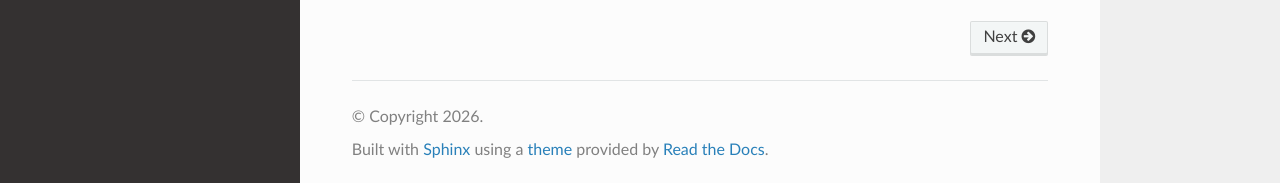
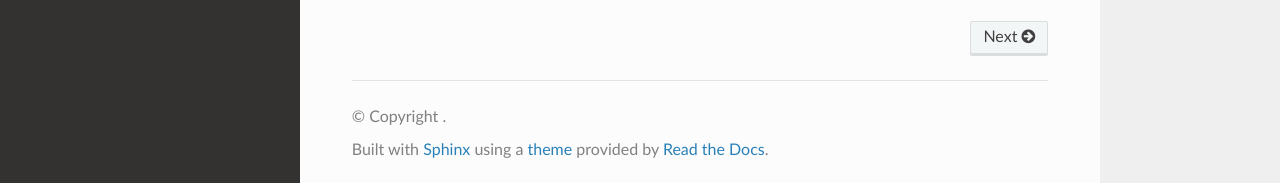
Before and after one commit to tabunama/adm1dae, a Sphinx documentation site: the page built from docs/source/index.rst, in a window 1280 px wide and 1112 px high. Shown: the part 926-1109 px from the top of the window. Built offline with Sphinx 7.4.7 and the Read the Docs theme 3.1.0, drawn with Linux system fonts in a browser that asks for light colours; some of the changed lines change nothing that is shown.

Commit message:
Update docs

```diff
--- a/docs/source/conf.py
+++ b/docs/source/conf.py
@@ -1,3 +1,4 @@
+import os
 import sys
 from pathlib import Path
 
@@ -7,7 +8,6 @@
 
 project = "adm1dae"
 author = "Taher Abunama"
-copyright = "2026"
 release = "0.1.0"
 
 extensions = [
@@ -16,7 +16,14 @@
     "sphinx.ext.viewcode",
 ]
 
+autodoc_mock_imports = [
+    "adm1dae.adm1_DAE2_bsm2",
+    "adm1dae.pHsolv_bsm2",
+    "adm1dae.Sh2solv_adm1",
+]
+
 templates_path = ["_templates"]
 exclude_patterns = []
+
 html_theme = "sphinx_rtd_theme"
 html_static_path = ["_static"]
```
Also changed, not shown: 1 other file.
